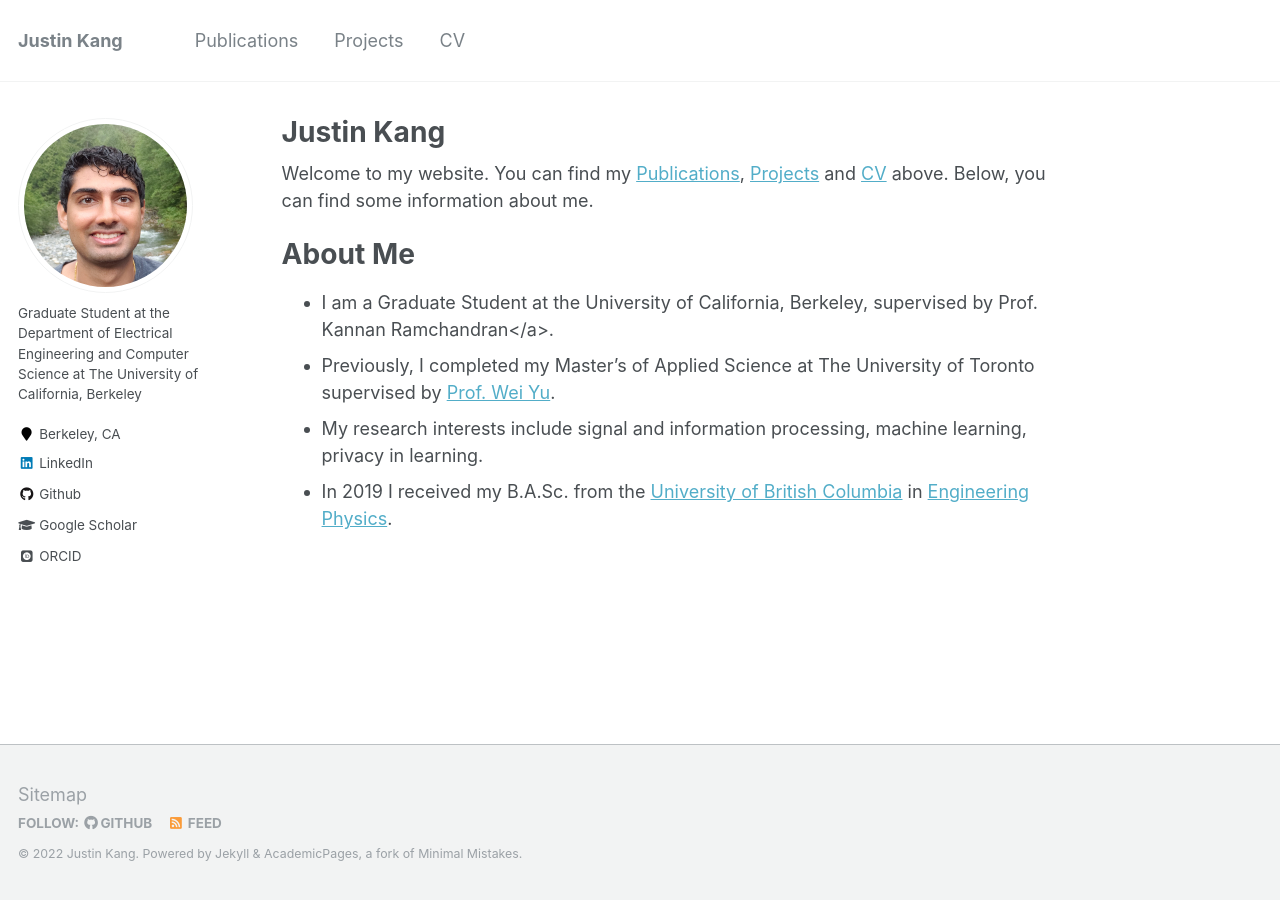
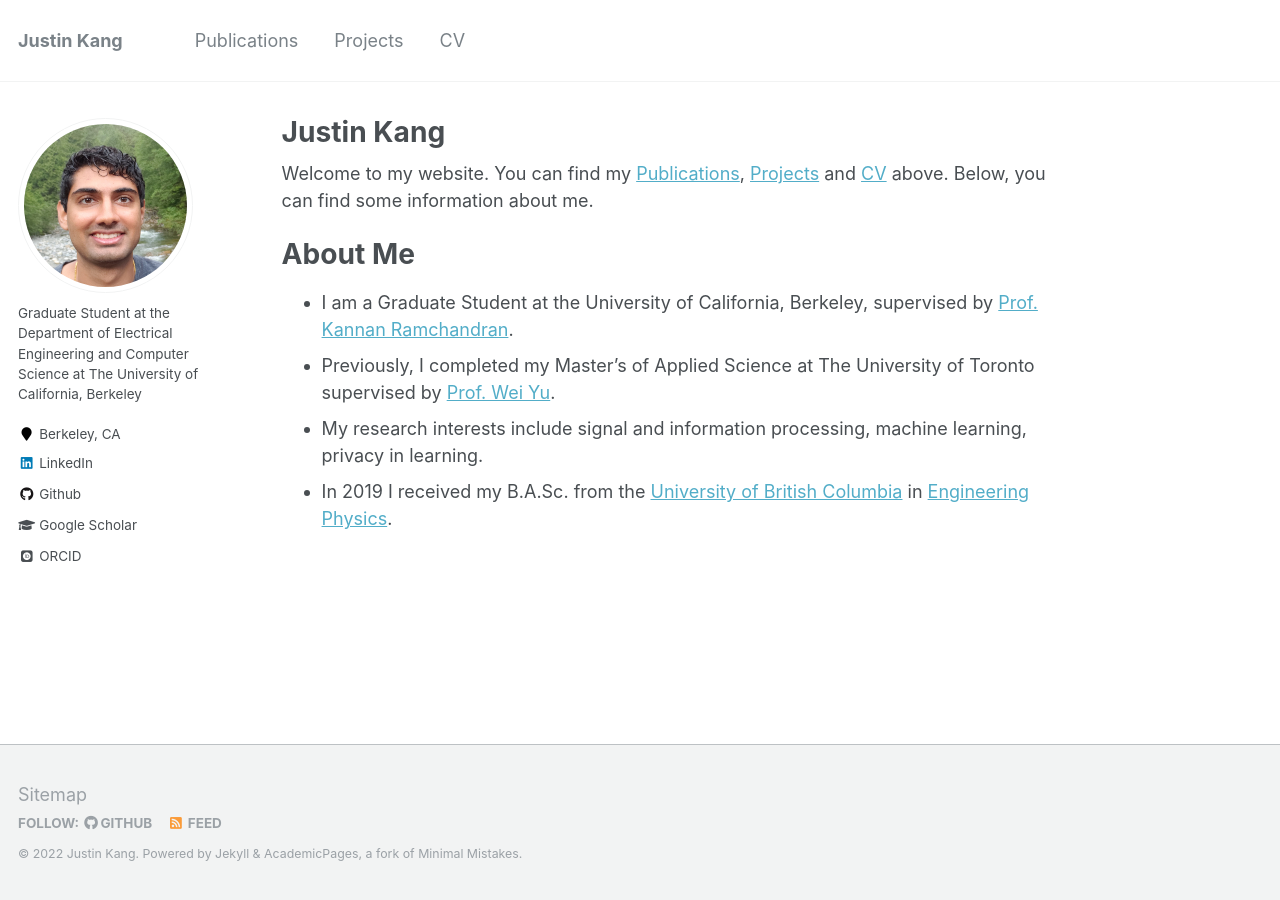
Before and after one commit to justinkang221/justinkang221.github.io, a Jekyll site: the page built from _pages/about.md, in a window 1280 px wide. Built offline with Jekyll 4.4.1, drawn with Linux system fonts in a browser that asks for light colours; some web fonts are replaced.

Commit message:
Fix link

```diff
--- a/_pages/about.md
+++ b/_pages/about.md
@@ -12,7 +12,7 @@ Welcome to my website. You can find my <a href='publications'>Publications</a>,
 About Me
 ======
 
-* I am a Graduate Student at the University of California, Berkeley, supervised by <a href='https://people.eecs.berkeley.edu/~kannanr'/>Prof. Kannan Ramchandran</a>.
+* I am a Graduate Student at the University of California, Berkeley, supervised by <a href='https://people.eecs.berkeley.edu/~kannanr'>Prof. Kannan Ramchandran</a>.
 * Previously, I completed my Master's of Applied Science at The University of Toronto supervised by <a href='https://www.comm.utoronto.ca/~weiyu/'>Prof. Wei Yu</a>.
 * My research interests include signal and information processing,  machine learning, privacy in learning.
 * In 2019 I received my B.A.Sc. from the <a href='https://www.ubc.ca/'>University of British Columbia</a> in <a href="https://www.engphys.ubc.ca/">Engineering Physics</a>.
```
